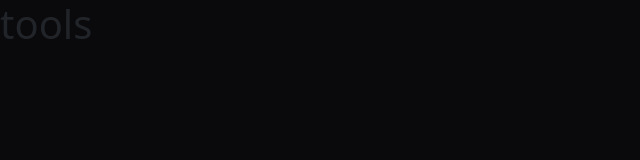
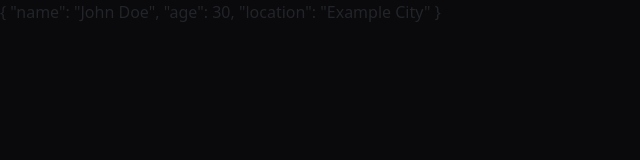
Before and after one commit to code2cube/code2cube.github.io, a React (Create React App) app: page /tools in a window 1280 px wide. Shown: the top 160 px of the page, without its empty margins (0-640 px from the left). Built offline with nearby package versions, Linux system fonts and the light colour scheme.

Commit message:
api test

```diff
--- a/src/pages/Tools.jsx
+++ b/src/pages/Tools.jsx
@@ -1,7 +1,15 @@
+//import Nav from '../components/Nav';
+
 function Tools() {
+    const jsonExample = {
+        name: 'John Doe',
+        age: 30,
+        location: 'Example City',
+      };
+
     return (
-        <div>
-            <h1>tools</h1>
+        <div id="App">
+        {JSON.stringify(jsonExample, null, 2)}
         </div>
     )
 }
```
